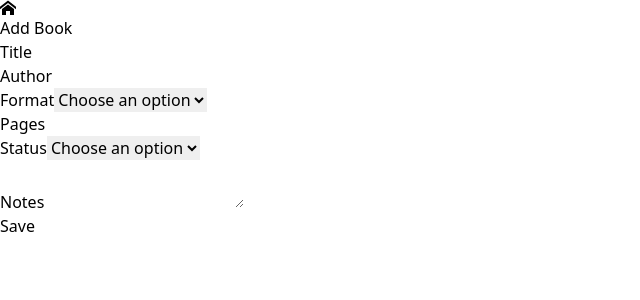
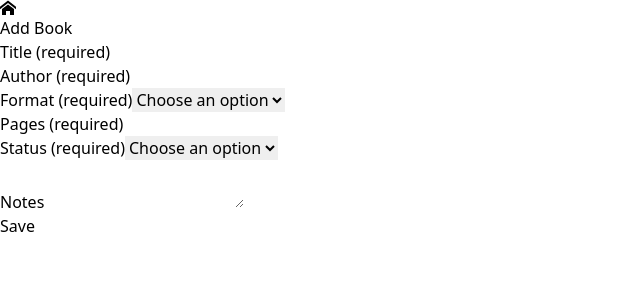
Before and after one commit to quandaworld/bookaboo, a React (Vite) app in the folder frontend/: page /books/add in a window 1280 px wide. Shown: the top 300 px of the page, without its empty margins (0-640 px from the left). Built offline with nearby package versions, Linux system fonts and the light colour scheme.

Commit message:
Add snackbars to add, edit, delete pages

```diff
--- a/frontend/src/main.jsx
+++ b/frontend/src/main.jsx
@@ -3,9 +3,12 @@ import ReactDOM from 'react-dom/client'
 import App from './App.jsx'
 import './index.css'
 import { BrowserRouter } from 'react-router-dom';
+import { SnackbarProvider } from 'notistack'
 
 ReactDOM.createRoot(document.getElementById('root')).render(
   <BrowserRouter>
-    <App />
+    <SnackbarProvider>
+      <App />
+    </SnackbarProvider>
   </BrowserRouter>,
 )
--- a/frontend/src/pages/AddBook.jsx
+++ b/frontend/src/pages/AddBook.jsx
@@ -3,6 +3,7 @@ import HomeButton from '../components/HomeButton';
 import Spinner from '../components/Spinner';
 import axios from 'axios';
 import { useNavigate } from 'react-router-dom';
+import { useSnackbar } from 'notistack';
 
 const AddBook = () => {
   const [title, setTitle] = useState('');
@@ -13,6 +14,7 @@ const AddBook = () => {
   const [notes, setNotes] = useState('');
   const [loading, setLoading] = useState(false);
   const navigate = useNavigate();
+  const { enqueueSnackbar } = useSnackbar();
 
   const handleSaveBook = () => {
     const data = {
@@ -28,11 +30,12 @@ const AddBook = () => {
       .post('http://localhost:5555/books', data)
       .then(() => {
         setLoading(false);
+        enqueueSnackbar('Book added successfully', { variant: 'success' });
         navigate('/');
       })
       .catch((error) => {
         setLoading(false);
-        alert('An error happened. Please check console');
+        enqueueSnackbar('Please fill out all required fields', { variant: 'error' });
         console.log(error);
       });
   };
@@ -44,7 +47,10 @@ const AddBook = () => {
       {loading ? <Spinner /> : ''}
       <div className='flex flex-col border-2 border-sky-400 rounded-xl w-[600px] px-4 mx-auto'>
         <div className='my-4'>
-          <label className='text-lg mr-4 text-gray-500'>Title</label>
+          <label className='text-lg mr-4 text-gray-500'>
+            Title
+            <span className='italic text-sm'> (required)</span>
+          </label>
           <input
             type='text'
             value={title}
@@ -53,7 +59,9 @@ const AddBook = () => {
           />
         </div>
         <div className='my-4'>
-          <label className='text-lg mr-4 text-gray-500'>Author</label>
+          <label className='text-lg mr-4 text-gray-500'>
+            Author
+            <span className='italic text-sm'> (required)</span></label>
           <input
             type='text'
             value={author}
@@ -62,7 +70,10 @@ const AddBook = () => {
           />
         </div>
         <div className='my-4'>
-          <label className='text-lg mr-4 text-gray-500'>Format</label>
+          <label className='text-lg mr-4 text-gray-500'>
+            Format
+            <span className='italic text-sm'> (required)</span>
+          </label>
           <select
             value={format}
             onChange={(e) => setFormat(e.target.value)}
@@ -75,7 +86,10 @@ const AddBook = () => {
           </select>
         </div>
         <div className='my-4'>
-          <label className='text-lg mr-4 text-gray-500'>Pages</label>
+          <label className='text-lg mr-4 text-gray-500'>
+            Pages
+            <span className='italic text-sm'> (required)</span>
+          </label>
           <input
             type='number'
             value={pages}
@@ -84,7 +98,10 @@ const AddBook = () => {
           />
         </div>
         <div className='my-4'>
-          <label className='text-lg mr-4 text-gray-500'>Status</label>
+          <label className='text-lg mr-4 text-gray-500'>
+            Status
+            <span className='italic text-sm'> (required)</span>
+          </label>
           <select
             value={status}
             onChange={(e) => setStatus(e.target.value)}
--- a/frontend/src/pages/DeleteBook.jsx
+++ b/frontend/src/pages/DeleteBook.jsx
@@ -3,12 +3,14 @@ import axios from 'axios';
 import { useNavigate, useParams } from 'react-router-dom';
 import HomeButton from '../components/HomeButton';
 import Spinner from '../components/Spinner';
+import { useSnackbar } from 'notistack';
 
 const DeleteBook = () => {
   const [book, setBook] = useState({});
   const [loading, setLoading] = useState(false);
   const navigate = useNavigate();
   const { id } = useParams();
+  const { enqueueSnackbar } = useSnackbar();
 
   useEffect(() => {
     setLoading(true);
@@ -30,11 +32,12 @@ const DeleteBook = () => {
       .delete(`http://localhost:5555/books/${id}`)
       .then(() => {
         setLoading(false);
+        enqueueSnackbar('Book deleted successfully', { variant: 'success' });
         navigate('/');
       })
       .catch((error) => {
         setLoading(false);
-        alert('An error happened. Please check console');
+        enqueueSnackbar('Error', { variant: 'error' });
         console.log(error);
       });
   };
--- a/frontend/src/pages/EditBook.jsx
+++ b/frontend/src/pages/EditBook.jsx
@@ -3,6 +3,7 @@ import HomeButton from '../components/HomeButton';
 import Spinner from '../components/Spinner';
 import axios from 'axios';
 import { useNavigate, useParams } from 'react-router-dom';
+import { useSnackbar } from 'notistack';
 
 const EditBook = () => {
   const [title, setTitle] = useState('');
@@ -13,7 +14,8 @@ const EditBook = () => {
   const [notes, setNotes] = useState('');
   const [loading, setLoading] = useState(false);
   const navigate = useNavigate();
-  const {id} = useParams();
+  const { id } = useParams();
+  const { enqueueSnackbar } = useSnackbar();
 
   useEffect(() => {
     setLoading(true);
@@ -48,11 +50,12 @@ const EditBook = () => {
       .put(`http://localhost:5555/books/${id}`, data)
       .then(() => {
         setLoading(false);
+        enqueueSnackbar('Book edited successfully', { variant: 'success' });
         navigate('/');
       })
       .catch((error) => {
         setLoading(false);
-        alert('An error happened. Please check console');
+        enqueueSnackbar('Error', { variant: 'error' });
         console.log(error);
       });
   };
```
